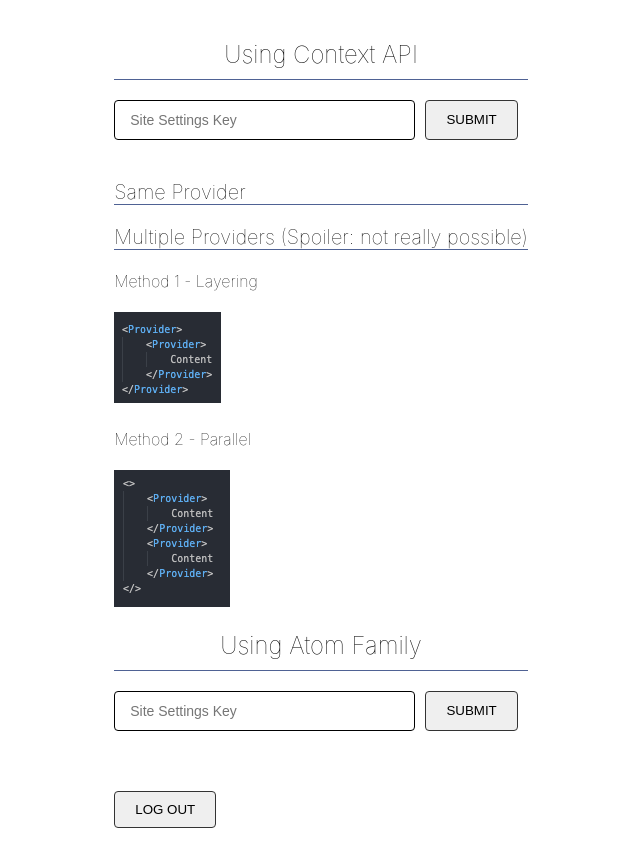
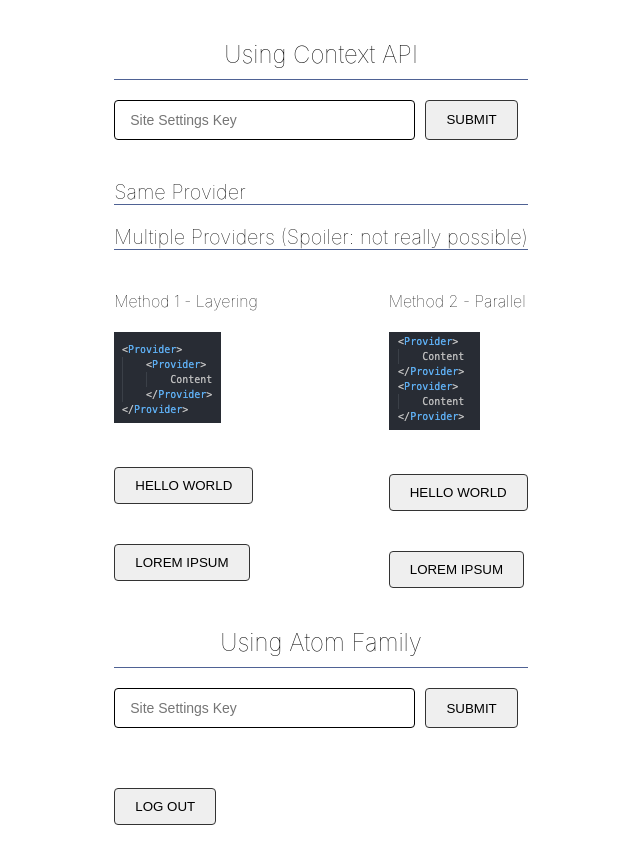
Before and after one commit to KLau7/React-Recoil-With-React-Hook-Form, a React (Create React App) app: page / in a window 1280 px wide. Both pictures are taken after a click on the button "GO TO CONTEXT SHOWCASE PAGE". Shown: the top 866 px of the page, without its empty margins (319-959 px from the left). Built offline with nearby package versions, Linux system fonts and the light colour scheme.

Commit message:
[feat] context API vs atom family

```diff
--- a/src/components/ContextShowcase/SiteSettingsButton.jsx
+++ b/src/components/ContextShowcase/SiteSettingsButton.jsx
@@ -3,7 +3,7 @@ import { useContext, useEffect } from 'react';
 import { useRecoilState } from 'recoil';
 import { siteSettingsState } from '../../states/atoms';
 
-import { SingleContext } from './contextAPI/theme-context';
+import { SingleContext } from './contextAPI/contexts';
 
 import './contextShowcase.scss';
 
--- /dev/null
+++ b/src/components/ContextShowcase/contextAPI/contexts.jsx
@@ -0,0 +1,9 @@
+import { createContext } from 'react';
+
+export const SingleContext = createContext(null);
+
+export const ParentContext = createContext(null);
+export const ChildContext = createContext(null);
+
+export const SiblingAContext = createContext(null);
+export const SiblingBContext = createContext(null);
--- a/src/components/ContextShowcase/contextAPI/theme-context.jsx
+++ /dev/null
@@ -1,3 +0,0 @@
-import { createContext } from 'react';
-
-export const SingleContext = createContext(null);
--- a/src/components/ContextShowcase/contextAPIShowcase.jsx
+++ b/src/components/ContextShowcase/contextAPIShowcase.jsx
@@ -1,11 +1,39 @@
-import { useState, useRef } from 'react';
+import { useState, useRef, useContext, useEffect } from 'react';
 import { ContextButton } from './SiteSettingsButton';
-import { SingleContext } from './contextAPI/theme-context';
+import { SingleContext, ParentContext, ChildContext, SiblingAContext, SiblingBContext } from './contextAPI/contexts';
 
 import './contextShowcase.scss';
 
 import layerImage from '../../assets/images/contextAPI/layerProvider.png'
 import parallelImage from '../../assets/images/contextAPI/parallelProvider.png'
+
+const LayeredButtons = () => {
+
+    const {parentString, updateParent} = useContext(ParentContext);
+    const {childString, updateChild} = useContext(ChildContext);
+
+    return (
+        <>
+            <button onClick={updateParent}>{parentString}</button>
+            <button onClick={updateChild}>{childString}</button>
+        </>
+    )
+}
+
+const SiblingAButton = () => {
+    const {siblingAString, updateSiblingA} = useContext(SiblingAContext);
+
+    return(
+        <button onClick={updateSiblingA}>{siblingAString}</button>
+    )
+}
+const SiblingBButton = () => {
+    const {siblingBString, updateSiblingB} = useContext(SiblingBContext);
+
+    return(
+        <button onClick={updateSiblingB}>{siblingBString}</button>
+    )
+}
 
 const ContextAPIDemo = () => {
 
@@ -26,6 +54,26 @@ const ContextAPIDemo = () => {
         setTheme(_theme);
     }
 
+    // Layered Context
+    const [parentString, setParentString] = useState('hello world');
+    const updateParent = () => {
+        setParentString(parentString.split('').reverse().join(''));
+    }
+    const [childString, setChildString] = useState('lorem ipsum');
+    const updateChild = () => {
+        setChildString(childString.split('').reverse().join(''));
+    }
+
+    // Adjacent Context
+    const [siblingAString, setSiblingAString] = useState('hello world');
+    const updateSiblingA = () => {
+        setSiblingAString(siblingAString.split('').reverse().join(''));
+    }
+    const [siblingBString, setSiblingBString] = useState('lorem ipsum');
+    const updateSiblingB = () => {
+        setSiblingBString(siblingBString.split('').reverse().join(''));
+    }
+
     return (
         <div>
             <div className="siteSettingsInputContainer">
@@ -37,11 +85,26 @@ const ContextAPIDemo = () => {
                 <ContextButton></ContextButton>
             </SingleContext.Provider>
             <h3>Multiple Providers (Spoiler: not really possible)</h3>
-            <div>
-                <h4>Method 1 - Layering</h4>
-                <img src={layerImage}></img>
-                <h4>Method 2 - Parallel</h4>
-                <img src={parallelImage}></img>
+            <div style={{display:'flex', justifyContent:'space-between'}}>
+                <div>
+                    <h4>Method 1 - Layering</h4>
+                    <img src={layerImage}></img>
+                    <ParentContext.Provider value={{parentString, updateParent}}>
+                        <ChildContext.Provider value={{childString, updateChild}}>
+                            <LayeredButtons></LayeredButtons>
+                        </ChildContext.Provider>
+                    </ParentContext.Provider>
+                </div>
+                <div>
+                    <h4>Method 2 - Parallel</h4>
+                    <img src={parallelImage}></img>
+                    <SiblingAContext.Provider value={{siblingAString, updateSiblingA}}>
+                        <SiblingAButton></SiblingAButton>
+                    </SiblingAContext.Provider>
+                    <SiblingBContext.Provider value={{siblingBString, updateSiblingB}}>
+                        <SiblingBButton></SiblingBButton>
+                    </SiblingBContext.Provider>
+                </div>
             </div>
         </div>
     )
```
Also changed, not shown: src/assets/images/contextAPI/parallelProvider.png.
